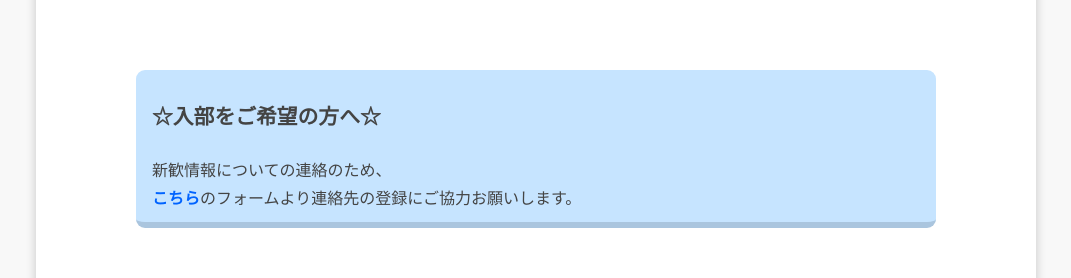
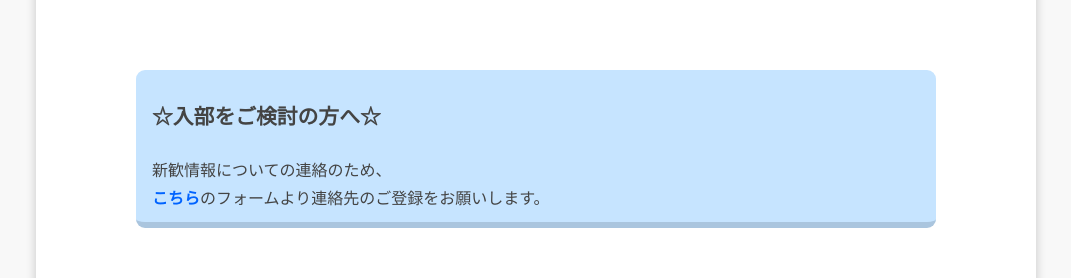
Before and after one commit to ja1zlo/ja1zlo.u-tokyo.org, a Next.js app: page /fornewcomer in a window 1280 px wide. Shown: the part 644-922 px from the top of the page, without its empty margins (104-1175 px from the left). Built offline with nearby package versions, Linux system fonts and the light colour scheme.

Commit message:
update newcomer page for 2024

```diff
--- a/src/pages/fornewcomer/index.tsx
+++ b/src/pages/fornewcomer/index.tsx
@@ -3,7 +3,7 @@ import { useState } from "react";
 import styles from "./index.module.scss";
 import Image from "next/image";
 
-import CalendarImg from "./calendar.png";
+import CalendarImg from "./2024calendar.png";
 
 const ForNewcomer = () => (
   <article className={styles.article}>
@@ -19,17 +19,17 @@ const ForNewcomer = () => (
     </div>
 
     <section className={styles.shadowed_box}>
-      <h3>☆入部をご希望の方へ☆</h3>
+      <h3>☆入部をご検討の方へ☆</h3>
       新歓情報についての連絡のため、
       <br />
       <a
-        href="https://forms.gle/UGgrHVMPQYwStK5d6"
+        href="https://forms.gle/b2YGbUQhMrXcKWqn6"
         target="_blank"
         rel="noreferrer"
       >
         <b>こちら</b>
       </a>
-      のフォームより連絡先の登録にご協力お願いします。
+      のフォームより連絡先のご登録をお願いします。
       <br />
     </section>
 
```
Also changed, not shown: src/pages/fornewcomer/2024calendar.png (added), src/pages/fornewcomer/calendar.png (deleted).
